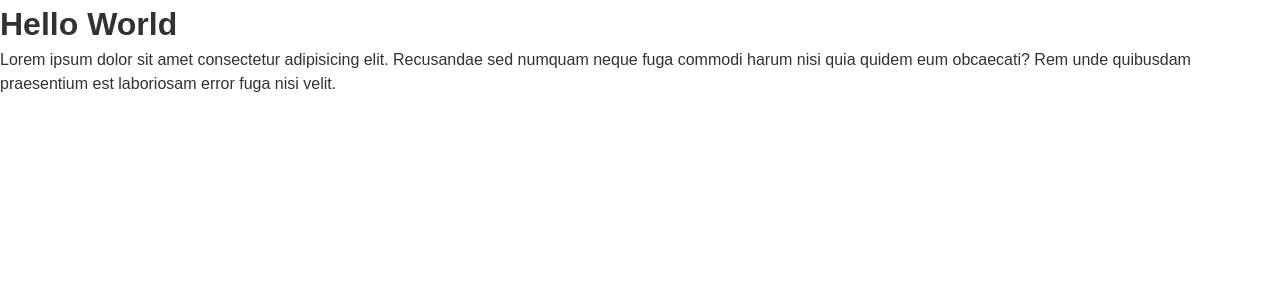
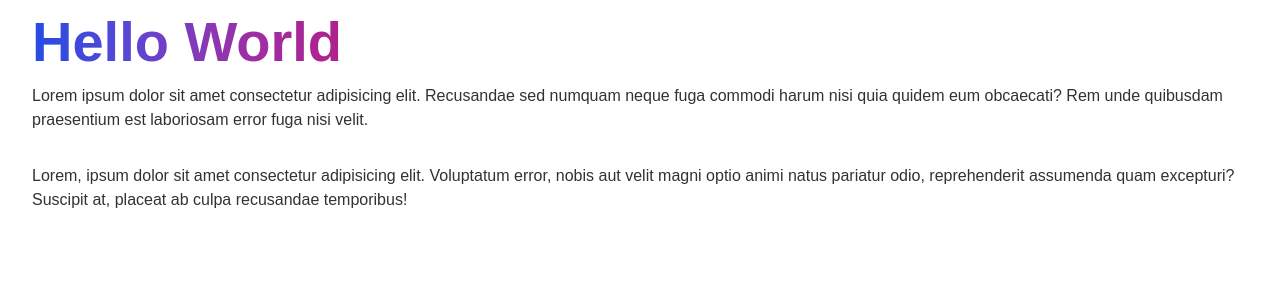
Before and after one commit to Xelaflash/portfolio_v2, a Next.js app: page / in a window 1280 px wide. Shown: the top 300 px of the page. Built offline with nearby package versions, Linux system fonts and the light colour scheme.

Commit message:
🚀 utils component

```diff
--- /dev/null
+++ b/components/MaxWidthWrapper.js
@@ -0,0 +1,18 @@
+import styled from 'styled-components';
+import { QUERIES } from '../styles/constants';
+
+const MaxWidthWrapper = styled.div`
+  position: relative;
+  max-width: min(100%, calc(1200px + 64px * 2));
+  margin-left: auto;
+  margin-right: auto;
+  padding-left: 32px;
+  padding-right: 32px;
+
+  @media ${QUERIES.tabletAndDown} {
+    padding-left: 16px;
+    padding-right: 16px;
+  }
+`;
+
+export default MaxWidthWrapper;
--- /dev/null
+++ b/components/Spacer.js
@@ -0,0 +1,18 @@
+import styled from 'styled-components';
+
+function getHeight({ axis, size }) {
+  return axis === 'horizontal' ? 1 : size;
+}
+function getWidth({ axis, size }) {
+  return axis === 'vertical' ? 1 : size;
+}
+
+const Spacer = styled.span`
+  display: block;
+  width: ${getWidth}px;
+  min-width: ${getWidth}px;
+  height: ${getHeight}px;
+  min-height: ${getHeight}px;
+`;
+
+export default Spacer;
--- a/pages/index.js
+++ b/pages/index.js
@@ -1,5 +1,7 @@
 import Head from 'next/head';
-import Image from 'next/image';
+// import Image from 'next/image';
+import MaxWidthWrapper from '../components/MaxWidthWrapper';
+import Spacer from '../components/Spacer';
 
 export default function Home() {
   return (
@@ -12,12 +14,21 @@ export default function Home() {
           key="title"
         />
       </Head>
-      <h1>Hello World</h1>
-      <p>
-        Lorem ipsum dolor sit amet consectetur adipisicing elit. Recusandae sed
-        numquam neque fuga commodi harum nisi quia quidem eum obcaecati? Rem
-        unde quibusdam praesentium est laboriosam error fuga nisi velit.
-      </p>
+      <MaxWidthWrapper as="main">
+        <h1 className="section-title">Hello World</h1>
+        <p>
+          Lorem ipsum dolor sit amet consectetur adipisicing elit. Recusandae
+          sed numquam neque fuga commodi harum nisi quia quidem eum obcaecati?
+          Rem unde quibusdam praesentium est laboriosam error fuga nisi velit.
+        </p>
+        <Spacer size={32} />
+        <p>
+          Lorem, ipsum dolor sit amet consectetur adipisicing elit. Voluptatum
+          error, nobis aut velit magni optio animi natus pariatur odio,
+          reprehenderit assumenda quam excepturi? Suscipit at, placeat ab culpa
+          recusandae temporibus!
+        </p>
+      </MaxWidthWrapper>
     </>
   );
 }
--- a/styles/GlobalStyles.js
+++ b/styles/GlobalStyles.js
@@ -28,7 +28,6 @@ const GlobalStyle = createGlobalStyle`
   }
   html, body {
     height: 100%;
-    margin:0;
   }
   body {
     line-height: 1.5;
@@ -47,6 +46,30 @@ const GlobalStyle = createGlobalStyle`
   #root, #__next {
     isolation: isolate;
   }
+
+  /*
+  Remove default button styles. We'll provide our own at the
+  component level
+*/
+  button {
+    display: block;
+    margin: 0;
+    padding: 0;
+    border: none;
+    background: transparent;
+    cursor: pointer;
+    text-align: left;
+    font: inherit;
+    color: inherit;
+  }
+
+  a {
+    color: inherit;
+    text-decoration: none;
+  }
+
+
+  /* END RESET */
   /* upsizing the default tap area for mobile device */
   @media (pointer: coarse) {
     html {
@@ -124,11 +147,23 @@ const GlobalStyle = createGlobalStyle`
     font-family: "CabinVariable", sans-serif; // weights axis 400 - 700
     font-weight: ${WEIGHTS.normal};
   }
+
+
   h1,h2,h3,h4 {
     font-family: "RalewayVariable", sans-serif; // weights axis 100 - 900
     font-weight: ${WEIGHTS.bold};
   }
 
+  .section-title {
+    font-size: 3.5rem;
+    color: var(--color-gradient);
+    background: var(--color-gradient);
+    background-clip: text;
+    -webkit-background-clip: text;
+    -webkit-text-fill-color: transparent;
+    width: max-content;
+  }
+
 `;
 
 export default GlobalStyle;
```
